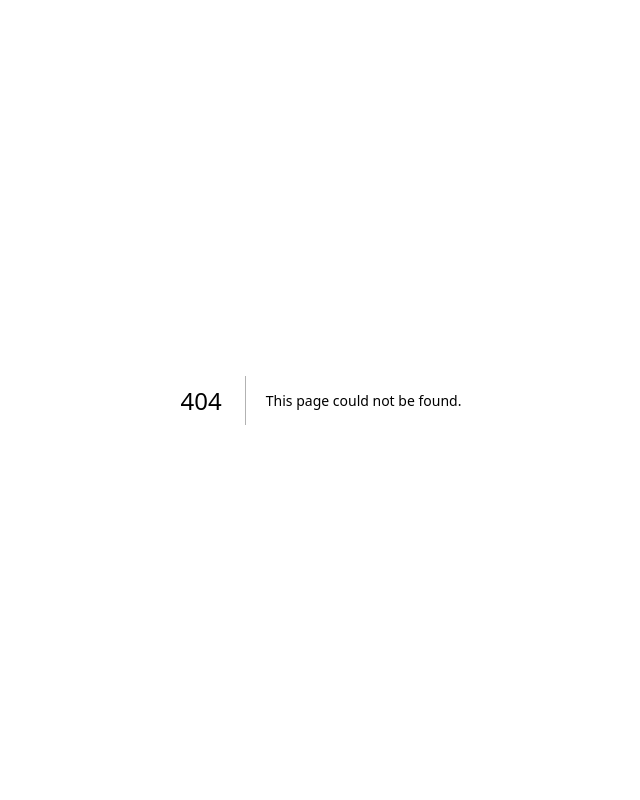
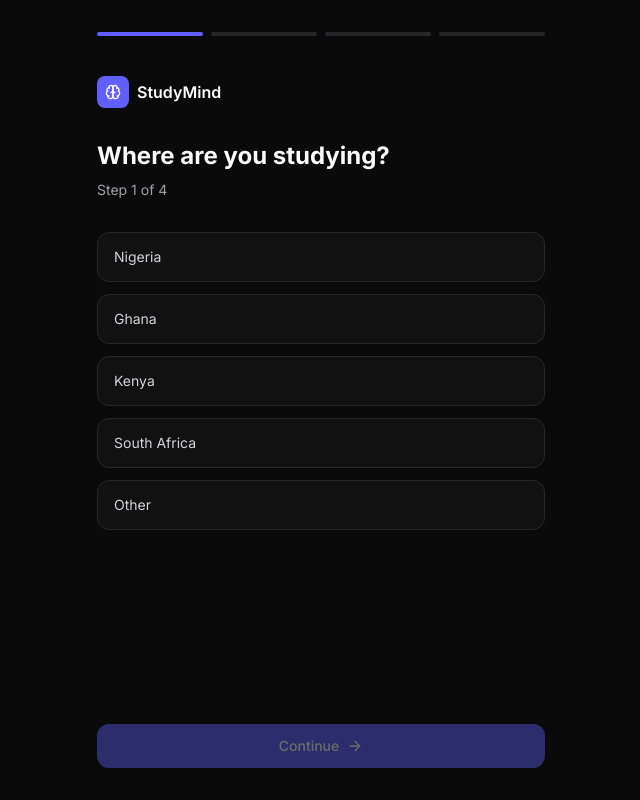
Before and after one commit to Ewawere/Studymind, a Next.js app: page /onboarding in a window 1280 px wide. Before the commit this address had no page. Shown: the whole page, without its empty margins (319-959 px from the left). Built offline with nearby package versions, Linux system fonts and the light colour scheme.

Commit message:
Add onboarding flow

```diff
--- /dev/null
+++ b/src/app/onboarding/page.tsx
@@ -0,0 +1,121 @@
+"use client";
+
+import { useState } from "react";
+import { Brain, ArrowRight, ArrowLeft } from "lucide-react";
+import Link from "next/link";
+
+const steps = [
+  {
+    id: "country",
+    title: "Where are you studying?",
+    options: ["Nigeria", "Ghana", "Kenya", "South Africa", "Other"],
+  },
+  {
+    id: "curriculum",
+    title: "Which curriculum?",
+    options: ["WAEC", "JAMB", "NECO", "IGCSE", "Other"],
+  },
+  {
+    id: "level",
+    title: "What is your current level?",
+    options: ["SS1", "SS2", "SS3", "Undergraduate", "Other"],
+  },
+  {
+    id: "stress",
+    title: "What's stressing you most right now?",
+    options: [
+      "Upcoming exams",
+      "Understanding topics",
+      "Staying consistent",
+      "Time management",
+      "Everything",
+    ],
+  },
+];
+
+export default function OnboardingPage() {
+  const [step, setStep] = useState(0);
+  const [answers, setAnswers] = useState<Record<string, string>>({});
+
+  const current = steps[step];
+  const isLast = step === steps.length - 1;
+
+  function select(option: string) {
+    setAnswers((prev) => ({ ...prev, [current.id]: option }));
+  }
+
+  function next() {
+    if (isLast) {
+      // In real app: save profile → redirect to /app
+      window.location.href = "/app";
+      return;
+    }
+    setStep((s) => s + 1);
+  }
+
+  return (
+    <div className="min-h-screen bg-[#0a0a0b] flex flex-col px-4 py-8">
+      <div className="mx-auto w-full max-w-md flex-1 flex flex-col">
+        {/* Progress */}
+        <div className="flex items-center gap-2 mb-10">
+          {steps.map((_, i) => (
+            <div
+              key={i}
+              className={`h-1 flex-1 rounded-full transition ${
+                i <= step ? "bg-indigo-500" : "bg-zinc-800"
+              }`}
+            />
+          ))}
+        </div>
+
+        <div className="flex items-center gap-2 mb-8">
+          <div className="flex h-8 w-8 items-center justify-center rounded-lg bg-indigo-500">
+            <Brain className="h-4 w-4 text-white" />
+          </div>
+          <span className="font-semibold">StudyMind</span>
+        </div>
+
+        <h1 className="text-2xl font-bold">{current.title}</h1>
+        <p className="mt-2 text-sm text-zinc-400">
+          Step {step + 1} of {steps.length}
+        </p>
+
+        <div className="mt-8 space-y-3 flex-1">
+          {current.options.map((option) => (
+            <button
+              key={option}
+              onClick={() => select(option)}
+              className={`w-full rounded-xl border px-4 py-3.5 text-left text-sm transition ${
+                answers[current.id] === option
+                  ? "border-indigo-500 bg-indigo-500/10 text-white"
+                  : "border-zinc-800 bg-zinc-900/50 text-zinc-300 hover:border-zinc-700"
+              }`}
+            >
+              {option}
+            </button>
+          ))}
+        </div>
+
+        <div className="flex gap-3 mt-8">
+          {step > 0 && (
+            <button
+              onClick={() => setStep((s) => s - 1)}
+              className="flex items-center justify-center gap-2 rounded-xl border border-zinc-700 px-5 py-3 text-sm font-medium hover:bg-zinc-900 transition"
+            >
+              <ArrowLeft className="h-4 w-4" />
+              Back
+            </button>
+          )}
+          <button
+            onClick={next}
+            disabled={!answers[current.id]}
+            className="flex-1 flex items-center justify-center gap-2 rounded-xl bg-indigo-500 py-3 text-sm font-medium text-white hover:bg-indigo-400 transition disabled:opacity-40 disabled:cursor-not-allowed"
+          >
+            {isLast ? "Finish setup" : "Continue"}
+            <ArrowRight className="h-4 w-4" />
+          </button>
+        </div>
+      </div>
+    </div>
+  );
+}
```
